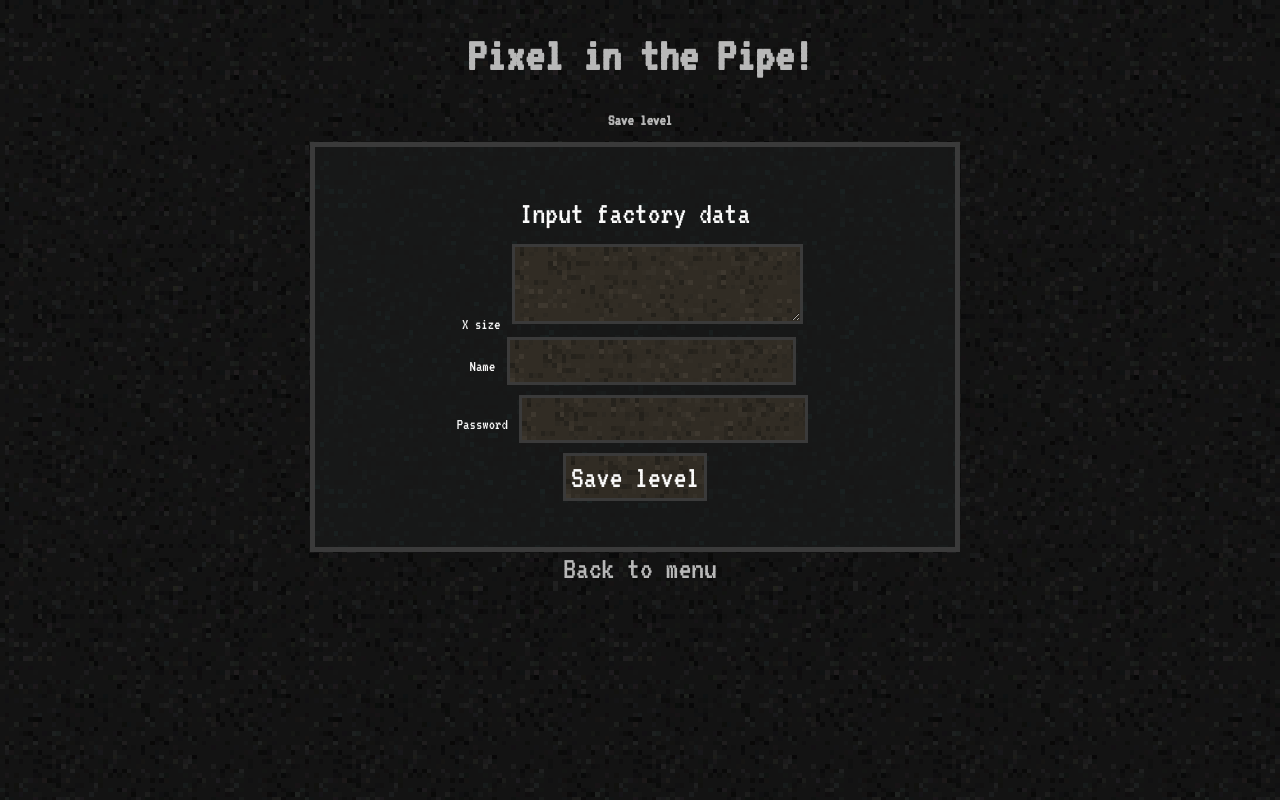
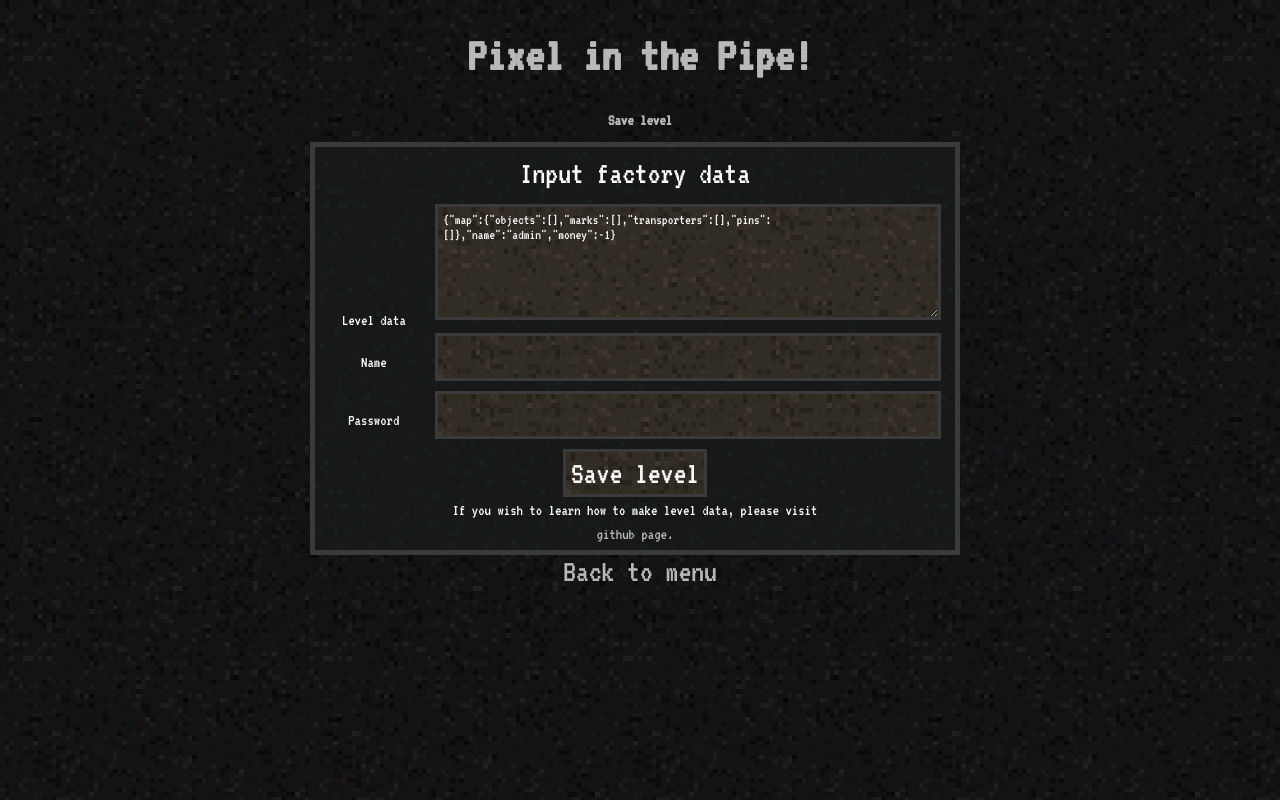
Before and after one commit to karboosx/pixelinthepipe, a PHP site: page /pixelinthepipe/save.php in a window 1280 px wide. Run offline with PHP 8.4, Linux system fonts and the light colour scheme; data that the repository does not hold is empty.

Commit message:
visual fix

```diff
--- a/css/intro.css
+++ b/css/intro.css
@@ -90,7 +90,6 @@ a {
     border: 3px solid #3a3a3a;
     padding: 5px;
     margin: 5px;
-    text-align:center;
     color:#fafafa;
     font-family: 'VT323', serif;
     font-size:2em;
@@ -103,3 +102,18 @@ a {
     background: url("../images/gui-background-green.png");
 
 }
+
+textarea.input{
+    width:490px;
+    height: 100px;
+    font-size: 0.9em;
+}
+
+input.input{
+    width: 490px;
+}
+
+label{
+    width:100px;
+    display: inline-block;
+}
--- a/levels/admin.json
+++ b/levels/admin.json
@@ -1 +1 @@
-["test"]
+{"map":{"objects":[],"marks":[],"transporters":[],"pins":[]},"name":"admin","money":-1}
--- a/save.php
+++ b/save.php
@@ -27,8 +27,8 @@
 
 		<form action="savelevel.php" method="post">
 			<div>
-				<label for="sizeX">X size</label>
-				<textarea class="input" name="data"></textarea>
+				<label for="data">Level data</label>
+				<textarea class="input" id="data" name="data">{"map":{"objects":[],"marks":[],"transporters":[],"pins":[]},"name":"admin","money":-1}</textarea>
 			</div>
 			<div>
 				<label for="name">Name</label>
@@ -40,6 +40,7 @@
 			</div>
 			<button id="startEditor" class="input input-button">Save level</button>
 		</form>
+		If you wish to learn how to make level data, please visit <a href="https://github.com/karboosx/pixelinthepipe">github page.</a>
 	</div>
 </div>
 <a class="back" href="index.html">Back to menu</a>
```
Also changed, not shown: .htaccess.
